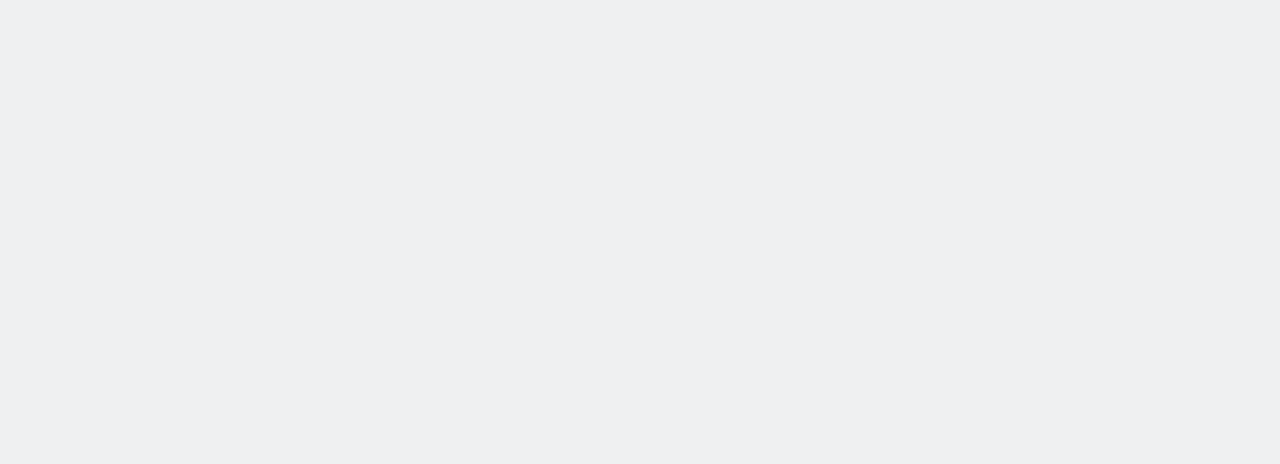
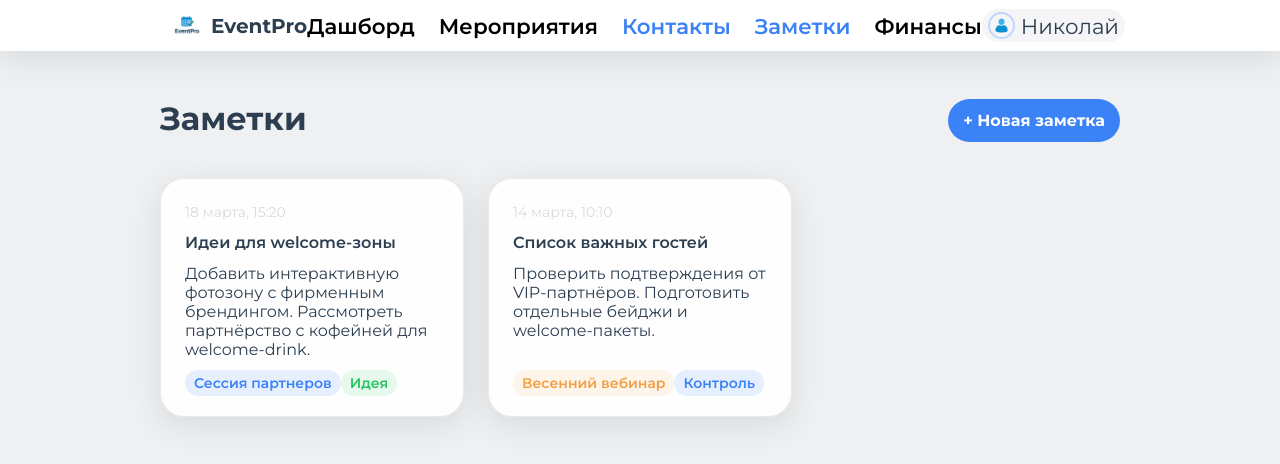
Before and after one commit to SpyBorgFly/Makevent, a React (Create React App) app in the folder frontend/eventmaker_frontend/: page /notes in a window 1280 px wide. Before the commit this address had no page. Shown: the top 464 px of the page. Built offline with nearby package versions, Linux system fonts and the light colour scheme.

Commit message:
Добавлена страница заметок и пофикшен баг с отправкой статуса мероприятия на сервер

```diff
--- a/frontend/eventmaker_frontend/src/App.js
+++ b/frontend/eventmaker_frontend/src/App.js
@@ -3,6 +3,7 @@ import { HomePage } from "./pages/HomePage";
 import { EventsPage } from "./pages/EventsPage";
 import { FinancePage } from "./pages/FinancePage";
 import { EventPage } from "./pages/EventPage";
+import { NotesPage } from "./pages/NotesPage"
 
 function App() {
     return (
@@ -11,6 +12,7 @@ function App() {
             <Route path="events" element={<EventsPage />} />
             <Route path="finance" element={<FinancePage />} />
             <Route path="events/:eventId" element={<EventPage />} />
+            <Route path="notes" element={<NotesPage />} />
         </Routes>
     );
 }
--- a/frontend/eventmaker_frontend/src/components/Header.js
+++ b/frontend/eventmaker_frontend/src/components/Header.js
@@ -14,8 +14,8 @@ export function Header() {
                 <ul className="nav__menu-list">
                     <li className="nav__menu-list-item"><NavLink to="/" className="menu-link">Дашборд</NavLink></li>
                     <li className="nav__menu-list-item"><NavLink to="/events" className="menu-link">Мероприятия</NavLink></li>
-                    <li className="nav__menu-list-item"><NavLink to="#" className="menu-link">Контакты</NavLink></li>
-                    <li className="nav__menu-list-item"><NavLink to="notes.html" className="menu-link">Заметки</NavLink></li>
+                    <li className="nav__menu-list-item"><NavLink to="" className="menu-link">Контакты</NavLink></li>
+                    <li className="nav__menu-list-item"><NavLink to="/notes" className="menu-link">Заметки</NavLink></li>
                     <li className="nav__menu-list-item"><NavLink to="/finance" className="menu-link">Финансы</NavLink></li>
                 </ul>
             </nav>
--- a/frontend/eventmaker_frontend/src/components/MobileHeader.js
+++ b/frontend/eventmaker_frontend/src/components/MobileHeader.js
@@ -35,7 +35,7 @@ export function MobileHeader() {
                             <span className="nav-mobile__create-text">Новое событие</span>
                         </li>
                         <li className="nav-mobile__item">
-                            <NavLink to="" className="nav-mobile__notes">
+                            <NavLink to="/notes" className="nav-mobile__notes">
                                 <img src="/images/notes-icon.svg" alt="home" className="nav-mobile__notes-icon nav-icon" />
                                 <span className="nav-mobile__link">Заметки</span>
                             </NavLink>
--- a/frontend/eventmaker_frontend/src/components/PopUpWindow.js
+++ b/frontend/eventmaker_frontend/src/components/PopUpWindow.js
@@ -138,9 +138,9 @@ export function PopUpWindow({ setIsOpen, onEventCreated }) {
                             required
                         >
                             <option value="">Не выбрано</option>
-                            <option value="конференция">Конференция</option>
-                            <option value="тимбилдинг">Тимбилдинг</option>
-                            <option value="вебинар">Вебинар</option>
+                            <option value="conference">Конференция</option>
+                            <option value="teambuilding">Тимбилдинг</option>
+                            <option value="webinar">Вебинар</option>
                         </select>
                     </div>
                     <div className="popup-form__description-section">
--- a/frontend/eventmaker_frontend/src/pages/HomePage.js
+++ b/frontend/eventmaker_frontend/src/pages/HomePage.js
@@ -71,7 +71,7 @@ export function HomePage() {
                                     const monthName = monthNames[date.getMonth()];
 
                                     return (
-                                        <Link to={`/events/${el.id}`} key={el.id} className="widgets__card-event shadow-glass">
+                                        <Link to={`/events/<${el.id}>`} key={el.id} className="widgets__card-event shadow-glass">
                                             <div className="card-event-date">
                                                 <span className="card-event-date__day">{dayOfDate}</span>
                                                 <span className="card-event-date__month">{monthName}</span>
--- /dev/null
+++ b/frontend/eventmaker_frontend/src/pages/NotesPage.js
@@ -0,0 +1,48 @@
+import { Link } from "react-router";
+import { Header } from "../components/Header";
+import { MobileHeader } from "../components/MobileHeader";
+
+export function NotesPage() {
+    return (
+        <>
+            <Header />
+            <main class="main">
+                <div class="main__container">
+                    <section class="main__top-section">
+                        <div class="main__top-section-header">
+                            <h1 class="main__h1 h1-notes">Заметки</h1>
+                        </div>
+                        <div class="main__top-section-button">
+                            <button class="main__top-section-btn create-event-btn">+ Новая заметка</button>
+                        </div>
+                    </section>
+                    <section class="notes-widgets">
+                        <Link to="#" class="notes-widgets__widget shadow-glass">
+                            <div class="notes-widgets__datetime">18 марта, 15:20</div>
+                            <h2 class="notes-widgets__widget-header">Идеи для welcome-зоны</h2>
+                            <div class="notes-widgets__widget-description">Добавить интерактивную фотозону с фирменным
+                                брендингом. Рассмотреть партнёрство с кофейней для welcome-drink.
+                            </div>
+                            <div class="notes-widgets__widget-tags">
+                                <span class="tag card-event-status work">Сессия партнеров</span>
+                                <span class="tag card-event-status notes">Идея</span>
+                            </div>
+                        </Link>
+                        <Link to="#" class="notes-widgets__widget shadow-glass">
+                            <div class="notes-widgets__datetime">14 марта, 10:10</div>
+                            <h2 class="notes-widgets__widget-header">Список важных гостей</h2>
+                            <div class="notes-widgets__widget-description">Проверить подтверждения от VIP-партнёров. Подготовить
+                                отдельные бейджи и welcome-пакеты.
+                            </div>
+                            <div class="notes-widgets__widget-tags">
+                                <span class="tag card-event-status error">Весенний вебинар</span>
+                                <span class="tag card-event-status work">Контроль</span>
+                            </div>
+                        </Link>
+                    </section>
+                </div>
+            </main>
+            <MobileHeader />
+        </>
+    );
+}
```
